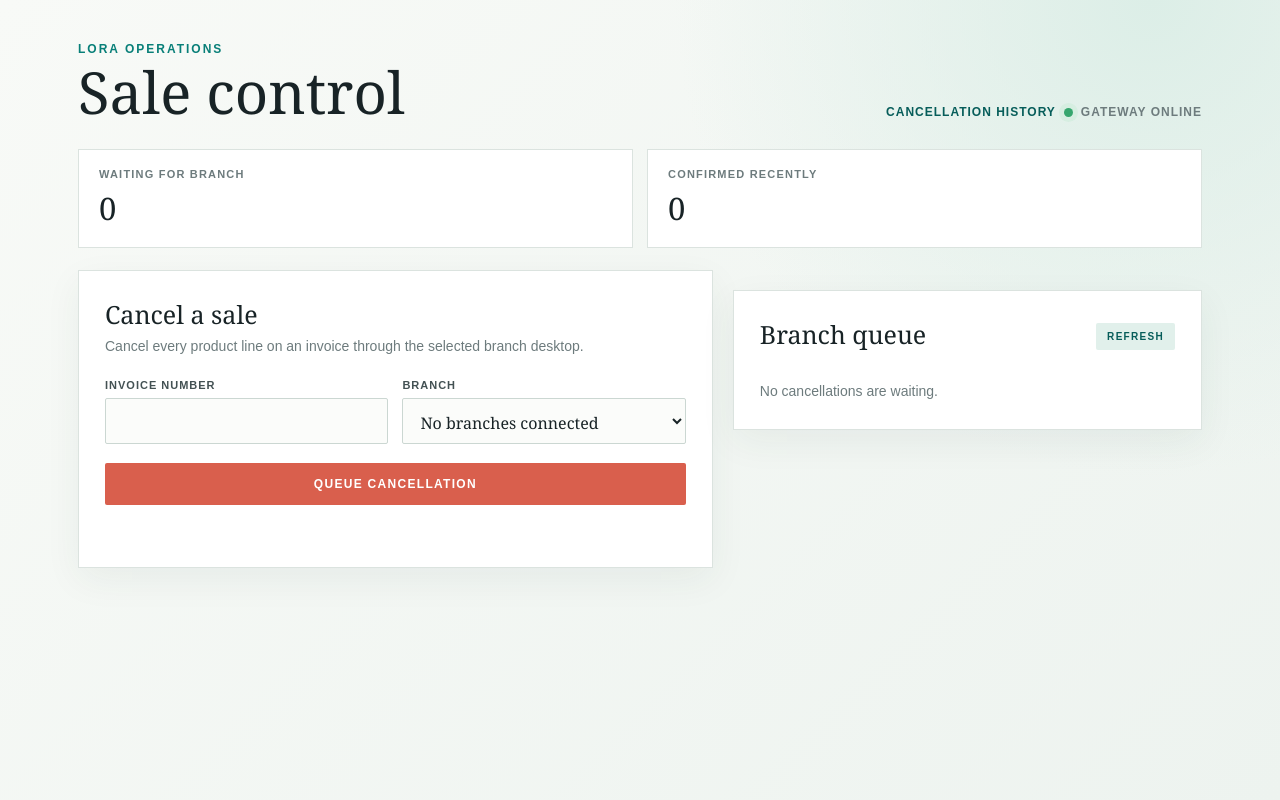
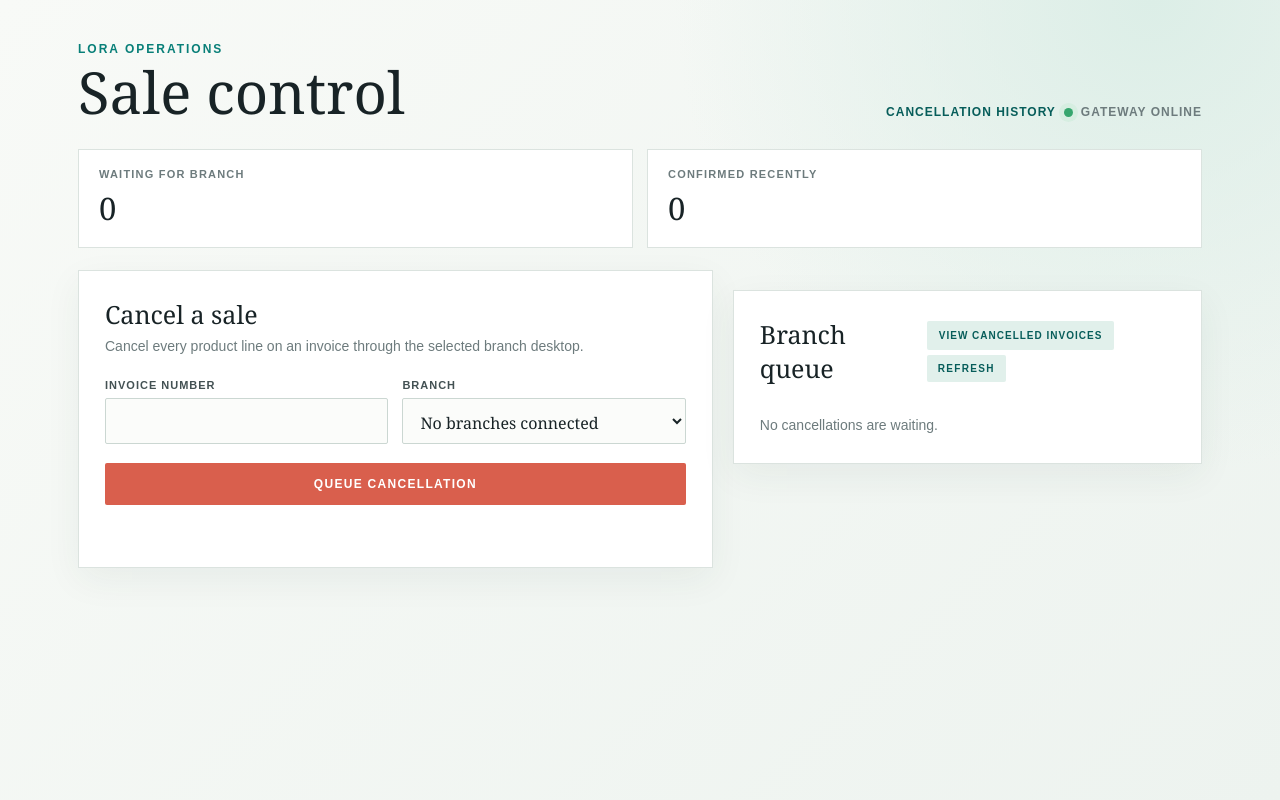
Before and after one commit to Tahsinga/LoraApi, a Django app: page / in a window 1280 px wide. Run offline with Django 5.2, Linux system fonts and the light colour scheme; data that the repository does not hold is empty.

Commit message:
Make cancellation history button prominent

```diff
--- a/config/loraApi/templates/loraApi/dashboard.html
+++ b/config/loraApi/templates/loraApi/dashboard.html
@@ -37,6 +37,8 @@
     .queue { margin-top:20px; }
     .queue-head { display:flex; justify-content:space-between; align-items:center; gap:12px; margin-bottom:14px; }
     .queue-head h2 { margin:0; }
+    .history-button { display:inline-block; padding:9px 12px; color:var(--teal-dark); background:#e1f0eb; border:0; border-radius:2px; font:700 10px Arial,sans-serif; letter-spacing:1px; text-decoration:none; text-transform:uppercase; }
+    .history-button:hover { background:#cce7df; }
     .refresh { padding:8px 11px; color:var(--teal-dark); background:#e1f0eb; font-size:10px; }
     .refresh:hover { background:#cce7df; }
     .rows { display:grid; gap:9px; }
@@ -72,7 +74,7 @@
         <div id="notice" class="notice" role="status"></div>
       </div>
       <div class="panel queue">
-        <div class="queue-head"><h2>Branch queue</h2><button class="refresh" id="refresh" type="button">Refresh</button></div>
+        <div class="queue-head"><h2>Branch queue</h2><div><a class="history-button" href="/history/">View cancelled invoices</a><button class="refresh" id="refresh" type="button">Refresh</button></div></div>
         <div id="rows" class="rows"><div class="empty">Loading queue...</div></div>
       </div>
     </section>
```
